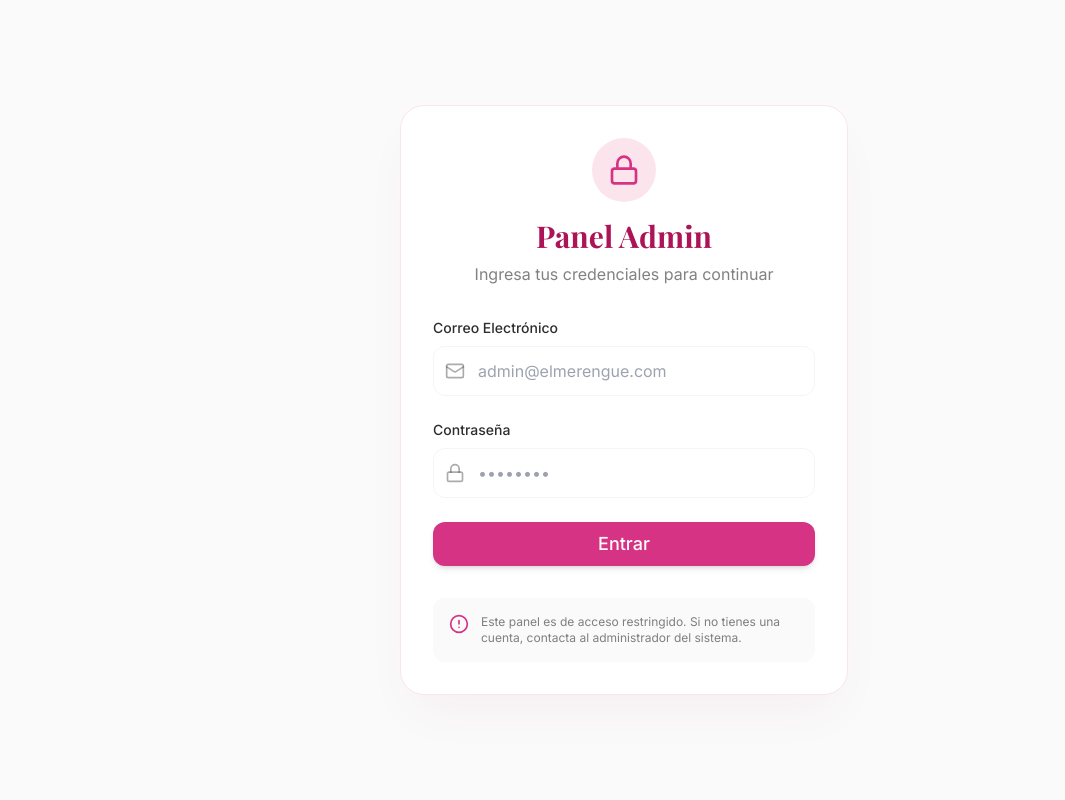
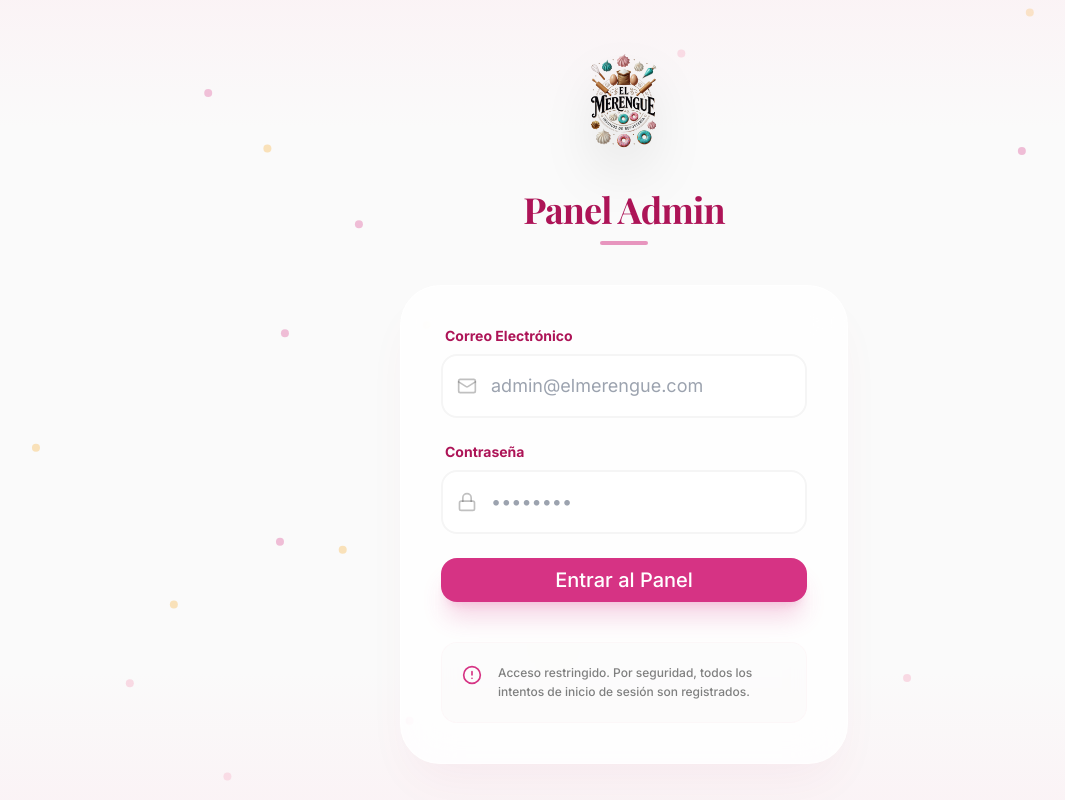
Before and after one commit to ammber69/ElMerengue, a React (Vite) app: page /admin/login in a window 1280 px wide. Shown: the whole page, without its empty margins (16-1081 px from the left). Built offline with nearby package versions, Linux system fonts and the light colour scheme; a web font is replaced by a local one.

Commit message:
feat: redesign login page with particles and new logo

```diff
--- a/src/pages/admin/Login.jsx
+++ b/src/pages/admin/Login.jsx
@@ -1,4 +1,4 @@
-import { useState } from 'react';
+import { useState, useEffect, useMemo } from 'react';
 import { useNavigate } from 'react-router-dom';
 import { signInWithEmailAndPassword } from 'firebase/auth';
 import { auth } from '../../firebase/config';
@@ -6,12 +6,36 @@ import { motion } from 'framer-motion';
 import { Lock, Mail, AlertCircle } from 'lucide-react';
 import { Button } from '../../components/Button';
 import toast from 'react-hot-toast';
+import Particles, { initParticlesEngine } from "@tsparticles/react";
+import { loadSlim } from "@tsparticles/slim";
+import logo from "../../assets/logo.png";
 
 export const Login = () => {
   const [email, setEmail] = useState('');
   const [password, setPassword] = useState('');
   const [loading, setLoading] = useState(false);
+  const [init, setInit] = useState(false);
   const navigate = useNavigate();
+
+  useEffect(() => {
+    initParticlesEngine(async (engine) => {
+      await loadSlim(engine);
+    }).then(() => {
+      setInit(true);
+    });
+  }, []);
+
+  const particlesOptions = useMemo(() => ({
+    fullScreen: { enable: false },
+    particles: {
+      number: { value: 40, density: { enable: true, value_area: 800 } },
+      color: { value: ["#D63384", "#F9A825", "#F48FB1"] },
+      shape: { type: "circle" },
+      opacity: { value: 0.3, random: true },
+      size: { value: 4, random: true },
+      move: { enable: true, speed: 1.5, direction: "bottom", straight: false, outModes: "out" }
+    }
+  }), []);
 
   const handleLogin = async (e) => {
     e.preventDefault();
@@ -29,29 +53,54 @@ export const Login = () => {
   };
 
   return (
-    <div className="min-h-screen flex items-center justify-center bg-merengue-snow px-4">
+    <div className="relative min-h-screen flex items-center justify-center bg-merengue-snow px-4 overflow-hidden">
+      {/* Particles Background */}
+      {init && (
+        <Particles
+          id="tsparticles"
+          options={particlesOptions}
+          className="absolute inset-0 z-0"
+        />
+      )}
+
+      {/* Decorative Gradients */}
+      <div className="absolute top-0 left-0 w-full h-32 bg-gradient-to-b from-merengue-pastel/30 to-transparent z-0" />
+      <div className="absolute bottom-0 left-0 w-full h-32 bg-gradient-to-t from-merengue-pastel/30 to-transparent z-0" />
+
       <motion.div
-        initial={{ opacity: 0, scale: 0.95 }}
-        animate={{ opacity: 1, scale: 1 }}
-        className="max-w-md w-full bg-white rounded-3xl shadow-2xl shadow-merengue-dark/5 p-8 border border-merengue-pastel"
+        initial={{ opacity: 0, y: 20 }}
+        animate={{ opacity: 1, y: 0 }}
+        transition={{ duration: 0.8 }}
+        className="relative z-10 max-w-md w-full"
       >
-        <div className="text-center mb-8">
-          <div className="inline-flex items-center justify-center w-16 h-16 rounded-full bg-merengue-pastel text-merengue-main mb-4">
-            <Lock size={32} />
-          </div>
-          <h1 className="text-3xl font-display font-bold text-merengue-dark">Panel Admin</h1>
-          <p className="text-merengue-text/60 mt-2">Ingresa tus credenciales para continuar</p>
+        {/* Logo Section */}
+        <div className="flex flex-col items-center mb-10">
+          <motion.div
+            initial={{ scale: 0.8, opacity: 0 }}
+            animate={{ scale: 1, opacity: 1 }}
+            transition={{ delay: 0.2, type: "spring", stiffness: 100 }}
+            className="w-32 h-32 mb-6 drop-shadow-2xl"
+          >
+            <img
+              src={logo}
+              alt="El Merengue Logo"
+              className="w-full h-full object-contain"
+            />
+          </motion.div>
+          <h1 className="text-4xl font-display font-bold text-merengue-dark tracking-tight">Panel Admin</h1>
+          <div className="h-1 w-12 bg-merengue-main rounded-full mt-3 opacity-50" />
         </div>
 
+        <div className="bg-white/80 backdrop-blur-xl rounded-[2.5rem] shadow-2xl shadow-merengue-dark/5 p-10 border border-white/50">
           <form onSubmit={handleLogin} className="space-y-6">
-          <div>
-            <label className="block text-sm font-medium text-merengue-text mb-2">Correo Electrónico</label>
-            <div className="relative">
-              <Mail className="absolute left-3 top-1/2 -translate-y-1/2 text-merengue-text/40" size={20} />
+            <div className="space-y-2">
+              <label className="block text-sm font-bold text-merengue-dark ml-1">Correo Electrónico</label>
+              <div className="relative group">
+                <Mail className="absolute left-4 top-1/2 -translate-y-1/2 text-merengue-text/30 group-focus-within:text-merengue-main transition-colors" size={20} />
                 <input
                   type="email"
                   required
-                className="w-full pl-11 pr-4 py-3 rounded-xl border border-merengue-gray focus:ring-2 focus:ring-merengue-main focus:border-transparent outline-none transition-all"
+                  className="w-full pl-12 pr-4 py-4 rounded-2xl border-2 border-merengue-gray bg-white/50 focus:bg-white focus:ring-4 focus:ring-merengue-main/10 focus:border-merengue-main outline-none transition-all text-lg"
                   placeholder="admin@elmerengue.com"
                   value={email}
                   onChange={(e) => setEmail(e.target.value)}
@@ -59,14 +108,14 @@ export const Login = () => {
               </div>
             </div>
 
-          <div>
-            <label className="block text-sm font-medium text-merengue-text mb-2">Contraseña</label>
-            <div className="relative">
-              <Lock className="absolute left-3 top-1/2 -translate-y-1/2 text-merengue-text/40" size={20} />
+            <div className="space-y-2">
+              <label className="block text-sm font-bold text-merengue-dark ml-1">Contraseña</label>
+              <div className="relative group">
+                <Lock className="absolute left-4 top-1/2 -translate-y-1/2 text-merengue-text/30 group-focus-within:text-merengue-main transition-colors" size={20} />
                 <input
                   type="password"
                   required
-                className="w-full pl-11 pr-4 py-3 rounded-xl border border-merengue-gray focus:ring-2 focus:ring-merengue-main focus:border-transparent outline-none transition-all"
+                  className="w-full pl-12 pr-4 py-4 rounded-2xl border-2 border-merengue-gray bg-white/50 focus:bg-white focus:ring-4 focus:ring-merengue-main/10 focus:border-merengue-main outline-none transition-all text-lg"
                   placeholder="••••••••"
                   value={password}
                   onChange={(e) => setPassword(e.target.value)}
@@ -76,18 +125,19 @@ export const Login = () => {
 
             <Button
               type="submit"
-            className="w-full py-4 text-lg rounded-xl"
+              className="w-full py-5 text-xl rounded-2xl shadow-xl shadow-merengue-main/20 hover:scale-[1.02] active:scale-[0.98] transition-all"
               disabled={loading}
             >
-            {loading ? 'Iniciando sesión...' : 'Entrar'}
+              {loading ? 'Iniciando sesión...' : 'Entrar al Panel'}
             </Button>
           </form>
 
-        <div className="mt-8 p-4 bg-merengue-gray/50 rounded-xl flex items-start space-x-3">
-          <AlertCircle className="text-merengue-main flex-shrink-0" size={20} />
-          <p className="text-xs text-merengue-text/60">
-            Este panel es de acceso restringido. Si no tienes una cuenta, contacta al administrador del sistema.
+          <div className="mt-10 p-5 bg-merengue-gray/30 rounded-2xl flex items-start space-x-4 border border-merengue-pastel/20">
+            <AlertCircle className="text-merengue-main flex-shrink-0 mt-0.5" size={20} />
+            <p className="text-xs text-merengue-text/60 leading-relaxed font-medium">
+              Acceso restringido. Por seguridad, todos los intentos de inicio de sesión son registrados.
             </p>
+          </div>
         </div>
       </motion.div>
     </div>
```
Also changed, not shown: public/Pasted Text.txt (added), src/assets/logo.png (added). Lines whose indentation alone changed are shown as unchanged.
